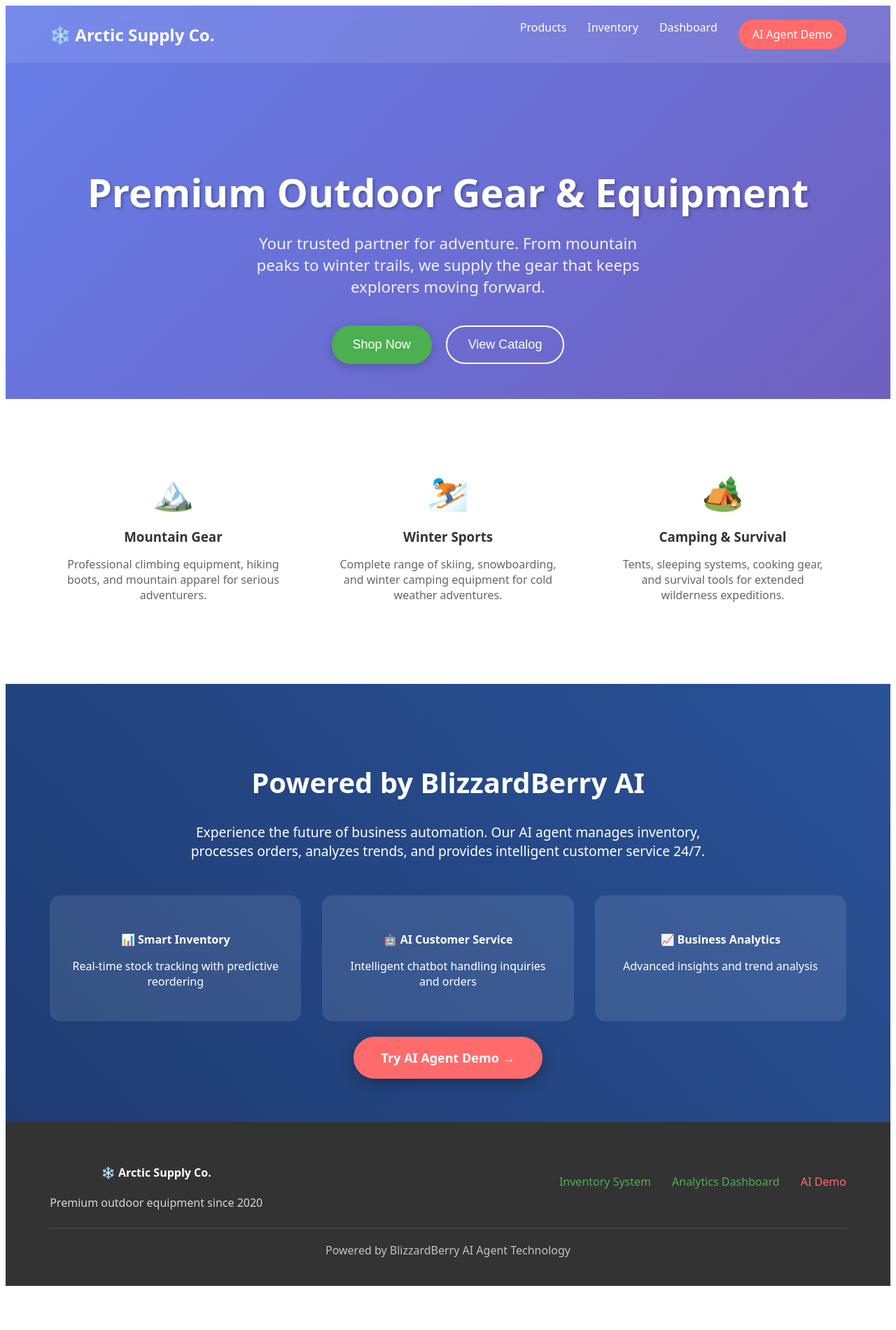
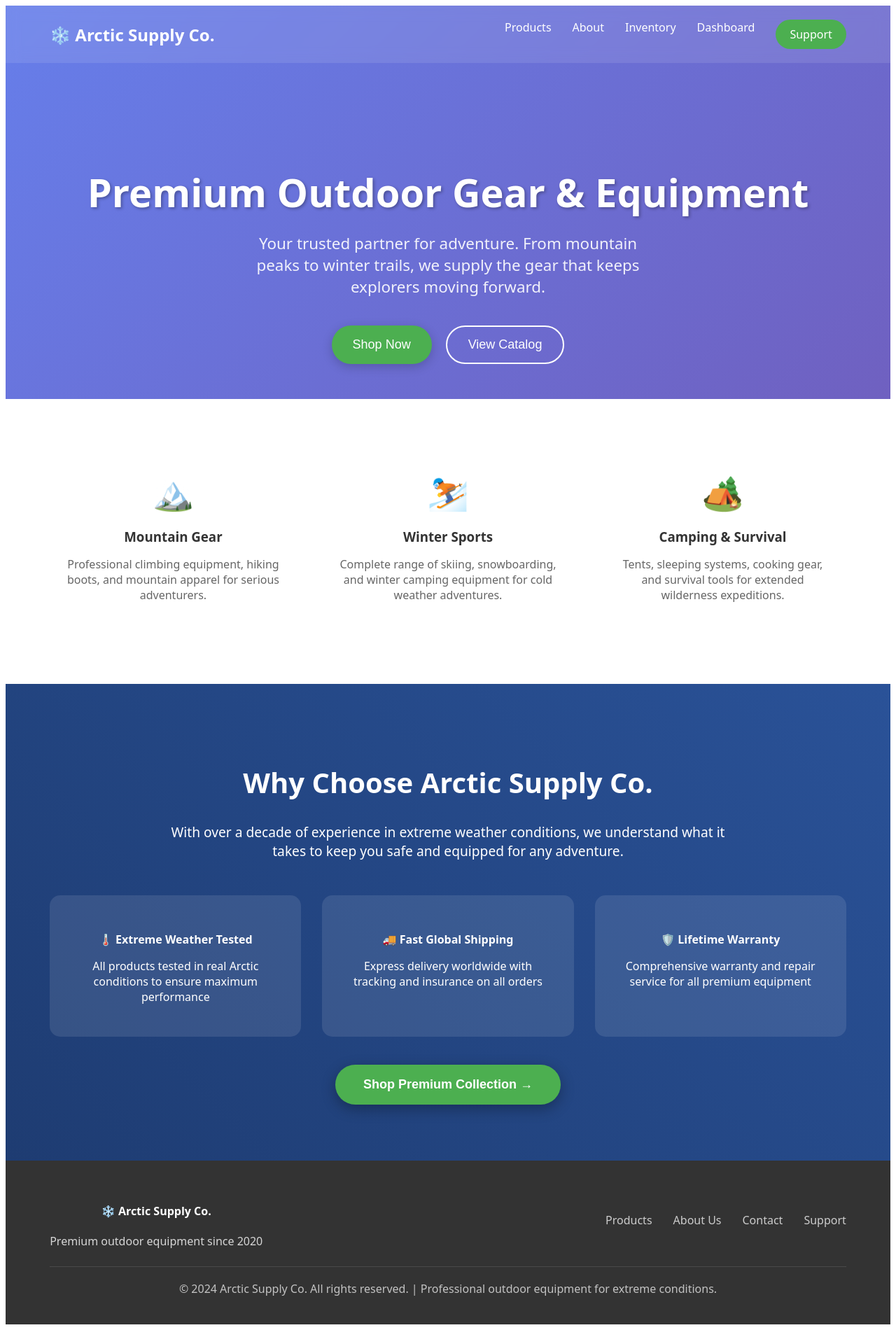
Before and after one commit to CodeAndCoffeeGuy/bb-agent-test, a Next.js app: page / in a window 1280 px wide. Shown: the whole page at 70% size. Before the commit the page ends 1845 px from the top, so only its background shows below. Built offline with nearby package versions, Linux system fonts and the light colour scheme.

Commit message:
Transform site into authentic Arctic Supply Co. with natural AI integration

```diff
--- a/pages/index.js
+++ b/pages/index.js
@@ -1,3 +1,5 @@
+import Script from 'next/script';
+
 export default function Home() {
   return (
     <div style={{
@@ -5,6 +7,13 @@
       fontFamily: 'system-ui, sans-serif',
       background: 'linear-gradient(135deg, #667eea 0%, #764ba2 100%)'
     }}>
+      {/* BlizzardBerry Agent Widget - appears naturally */}
+      <Script
+        id="blizzardberry-agent"
+        src="https://blizzardberry.com/agent/agent.js"
+        strategy="afterInteractive"
+        data-agent-id="2db456e4-3137-4fa8-9824-462b301b8729"
+      />
       {/* Navigation */}
       <nav style={{
         display: 'flex',
@@ -25,16 +34,17 @@
         </div>
         <div style={{ display: 'flex', gap: '30px' }}>
           <a href="#products" style={{ color: 'white', textDecoration: 'none', fontSize: '16px' }}>Products</a>
+          <a href="#about" style={{ color: 'white', textDecoration: 'none', fontSize: '16px' }}>About</a>
           <a href="/inventory" style={{ color: 'white', textDecoration: 'none', fontSize: '16px' }}>Inventory</a>
           <a href="/dashboard" style={{ color: 'white', textDecoration: 'none', fontSize: '16px' }}>Dashboard</a>
-          <a href="/agent-test" style={{
-            background: '#ff6b6b',
+          <a href="/support" style={{
+            background: '#4CAF50',
             color: 'white',
             padding: '10px 20px',
             borderRadius: '25px',
             textDecoration: 'none',
             fontSize: '16px'
-          }}>AI Agent Demo</a>
+          }}>Support</a>
         </div>
       </nav>
 
@@ -114,45 +124,46 @@
         </div>
       </section>
 
-      {/* AI Agent Showcase */}
+      {/* Company Values Section */}
       <section style={{
         background: 'linear-gradient(45deg, #1e3c72 0%, #2a5298 100%)',
         padding: '80px 5%',
         color: 'white',
         textAlign: 'center'
       }}>
-        <h2 style={{ fontSize: '2.5rem', marginBottom: '30px' }}>Powered by BlizzardBerry AI</h2>
+        <h2 style={{ fontSize: '2.5rem', marginBottom: '30px' }}>Why Choose Arctic Supply Co.</h2>
         <p style={{ fontSize: '1.2rem', marginBottom: '40px', maxWidth: '800px', margin: '0 auto 40px' }}>
-          Experience the future of business automation. Our AI agent manages inventory,
-          processes orders, analyzes trends, and provides intelligent customer service 24/7.
+          With over a decade of experience in extreme weather conditions, we understand what it takes
+          to keep you safe and equipped for any adventure.
         </p>
         <div style={{ display: 'grid', gridTemplateColumns: 'repeat(auto-fit, minmax(250px, 1fr))', gap: '30px', marginTop: '50px' }}>
           <div style={{ background: 'rgba(255,255,255,0.1)', padding: '30px', borderRadius: '15px' }}>
-            <h4 style={{ marginBottom: '15px' }}>📊 Smart Inventory</h4>
-            <p>Real-time stock tracking with predictive reordering</p>
+            <h4 style={{ marginBottom: '15px' }}>🌡️ Extreme Weather Tested</h4>
+            <p>All products tested in real Arctic conditions to ensure maximum performance</p>
           </div>
           <div style={{ background: 'rgba(255,255,255,0.1)', padding: '30px', borderRadius: '15px' }}>
-            <h4 style={{ marginBottom: '15px' }}>🤖 AI Customer Service</h4>
-            <p>Intelligent chatbot handling inquiries and orders</p>
+            <h4 style={{ marginBottom: '15px' }}>🚚 Fast Global Shipping</h4>
+            <p>Express delivery worldwide with tracking and insurance on all orders</p>
           </div>
           <div style={{ background: 'rgba(255,255,255,0.1)', padding: '30px', borderRadius: '15px' }}>
-            <h4 style={{ marginBottom: '15px' }}>📈 Business Analytics</h4>
-            <p>Advanced insights and trend analysis</p>
+            <h4 style={{ marginBottom: '15px' }}>🛡️ Lifetime Warranty</h4>
+            <p>Comprehensive warranty and repair service for all premium equipment</p>
           </div>
         </div>
         <div style={{ marginTop: '40px' }}>
-          <a href="/agent-test" style={{
-            background: '#ff6b6b',
+          <button style={{
+            background: '#4CAF50',
             color: 'white',
             padding: '18px 40px',
             borderRadius: '30px',
-            textDecoration: 'none',
+            border: 'none',
             fontSize: '18px',
             fontWeight: 'bold',
+            cursor: 'pointer',
             boxShadow: '0 6px 20px rgba(0,0,0,0.3)'
           }}>
-            Try AI Agent Demo →
-          </a>
+            Shop Premium Collection →
+          </button>
         </div>
       </section>
 
@@ -169,13 +180,14 @@
             <p style={{ margin: '5px 0', opacity: 0.8 }}>Premium outdoor equipment since 2020</p>
           </div>
           <div style={{ display: 'flex', gap: '30px' }}>
-            <a href="/inventory" style={{ color: '#4CAF50', textDecoration: 'none' }}>Inventory System</a>
-            <a href="/dashboard" style={{ color: '#4CAF50', textDecoration: 'none' }}>Analytics Dashboard</a>
-            <a href="/agent-test" style={{ color: '#ff6b6b', textDecoration: 'none' }}>AI Demo</a>
+            <a href="#products" style={{ color: '#ccc', textDecoration: 'none' }}>Products</a>
+            <a href="#about" style={{ color: '#ccc', textDecoration: 'none' }}>About Us</a>
+            <a href="#contact" style={{ color: '#ccc', textDecoration: 'none' }}>Contact</a>
+            <a href="/support" style={{ color: '#ccc', textDecoration: 'none' }}>Support</a>
           </div>
         </div>
         <div style={{ marginTop: '20px', paddingTop: '20px', borderTop: '1px solid #555', opacity: 0.7 }}>
-          Powered by BlizzardBerry AI Agent Technology
+          © 2024 Arctic Supply Co. All rights reserved. | Professional outdoor equipment for extreme conditions.
         </div>
       </footer>
     </div>
```
Also changed, not shown: pages/dashboard.js (+5 -35 lines), pages/inventory.js (+0 -30 lines), pages/support.js (renamed from pages/agent-test.js, +12 -21 lines).
